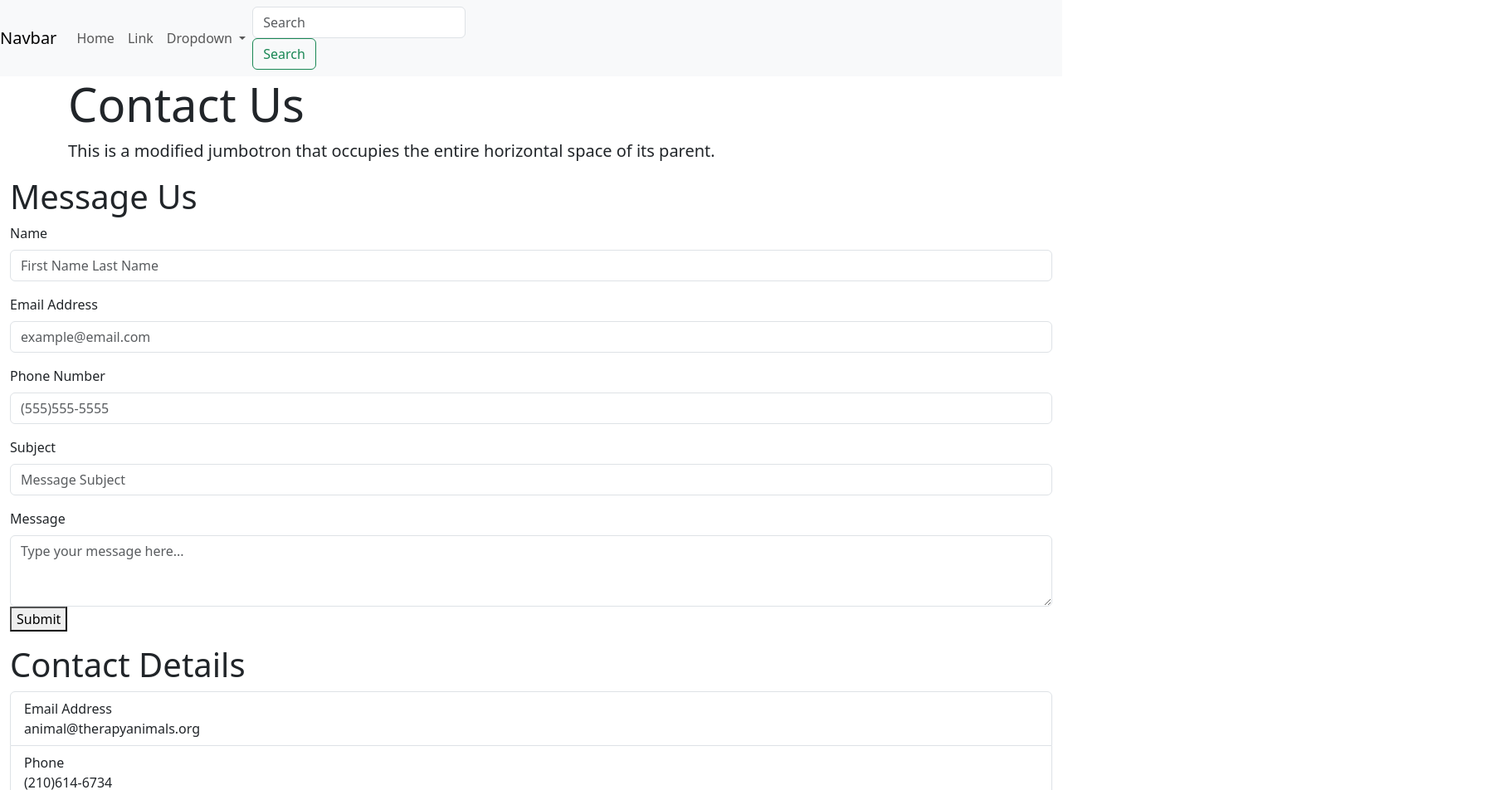
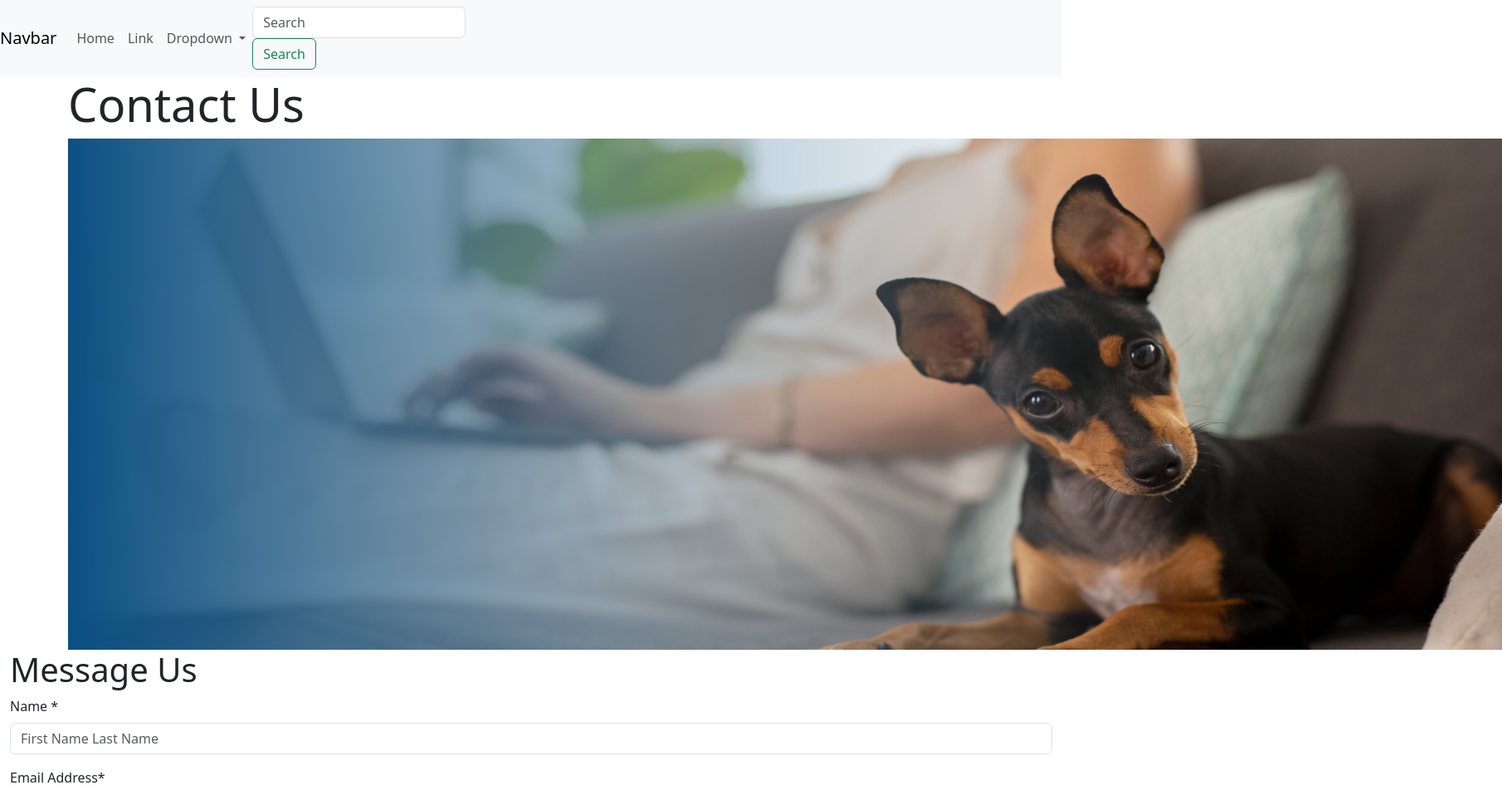
Before and after one commit to TARAALYSSA/UX_UI_HW_20, a plain HTML site: page index.html in a window 1280 px wide. Shown: the top 952 px of the page at 83% size, 1810 px wide, since content can reach past the window. Drawn offline with nearby package versions, Linux system fonts and the light colour scheme.

Commit message:
4/15/24 updates to html

```diff
--- a/index.html
+++ b/index.html
@@ -71,10 +71,7 @@
     <div class="jumbotron jumbotron-fluid">
       <div class="container">
         <h1 class="display-4">Contact Us</h1>
-        <p class="lead">
-          This is a modified jumbotron that occupies the entire horizontal space
-          of its parent.
-        </p>
+        <img src="./images/Hero Image gradient.png" alt="mini pinscher hero image">
       </div>
     </div>
     <!-- Form and Contact Details -->
@@ -82,7 +79,7 @@
       <div class="row">
         <h1>Message Us</h1>
         <div class="mb-3">
-          <label for="formGroupExampleInput" class="form-label">Name</label>
+          <label for="formGroupExampleInput" class="form-label">Name <span>*</span></label>
           <input
             type="text"
             class="form-control"
@@ -92,7 +89,7 @@
         </div>
         <div class="mb-3">
           <label for="formGroupExampleInput2" class="form-label"
-            >Email Address</label
+            >Email Address<span>*</span></label
           >
           <input
             type="text"
@@ -103,7 +100,7 @@
         </div>
         <div class="mb-3">
           <label for="formGroupExampleInput" class="form-label"
-            >Phone Number</label
+            >Phone Number<span>*</span></label
           >
           <input
             type="text"
@@ -113,7 +110,7 @@
           />
         </div>
         <div class="mb-3">
-          <label for="formGroupExampleInput2" class="form-label">Subject</label>
+          <label for="formGroupExampleInput2" class="form-label">Subject<span>*</span></label>
           <input
             type="text"
             class="form-control"
@@ -123,7 +120,7 @@
         </div>
         <div class="mb-3">
           <label for="exampleFormControlTextarea1" class="form-label"
-            >Message</label
+            >Message<span>*</span></label
           >
           <textarea
             class="form-control"
```
